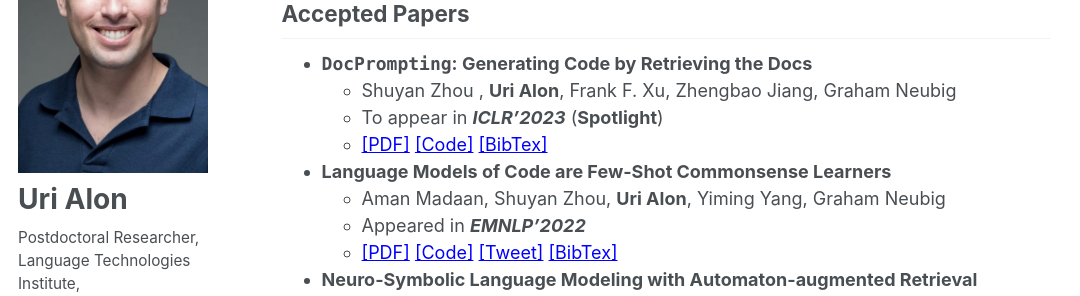
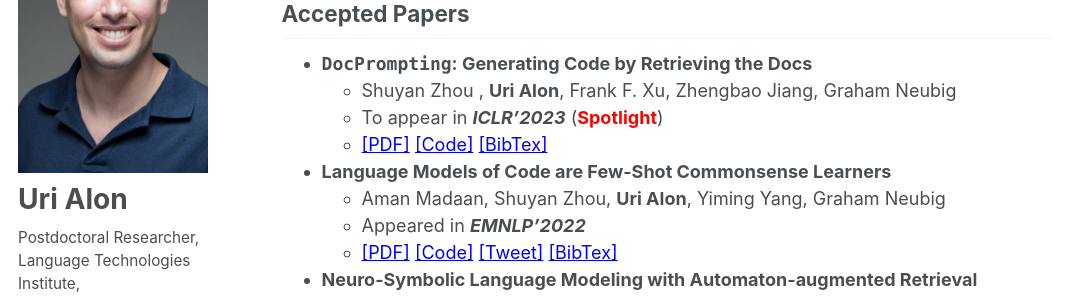
Before and after one commit to urialon/urialon.github.io, a Jekyll site: the page built from _pages/about.md, in a window 1280 px wide and 900 px high, scrolled down 1641 px. Shown: the part 150-446 px from the top of the window, without its empty margins (0-1080 px from the left). Built offline with Jekyll 4.4.1, drawn with Linux system fonts in a browser that asks for light colours.

Commit message:
red spotlight

```diff
--- a/_pages/about.md
+++ b/_pages/about.md
@@ -99,7 +99,7 @@ I am happily married to Lee and father of Gur 🙂
 * **`DocPrompting`: Generating Code by Retrieving the Docs**{:id="doccoder"}
     * Shuyan Zhou
 , **Uri Alon**, Frank F. Xu, Zhengbao Jiang, Graham Neubig
-    * To appear in **_ICLR'2023_** (**Spotlight**)
+    * To appear in **_ICLR'2023_** (<span style="color:red">**Spotlight**</span>)
     * [[PDF]](https://arxiv.org/pdf/2207.05987.pdf){:target="_blank"} [[Code]](https://github.com/shuyanzhou/doccoder){:target="_blank"} [[BibTex]](https://pastebin.com/raw/nyrb6M7b){:target="_blank"}
 
 * **Language Models of Code are Few-Shot Commonsense Learners**{:id="cocogen"}
```
